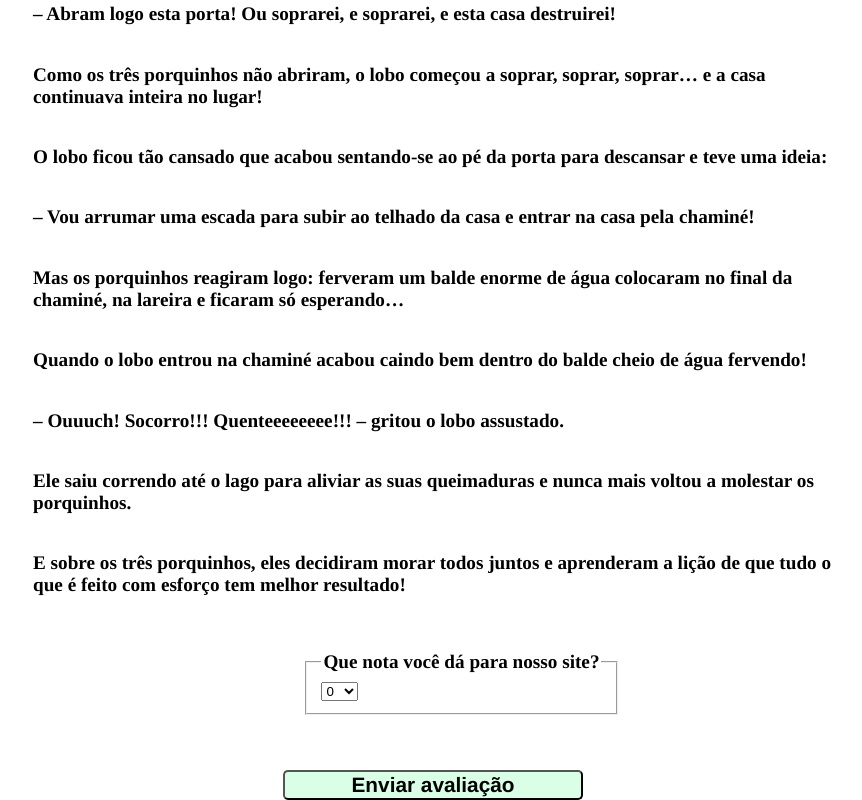
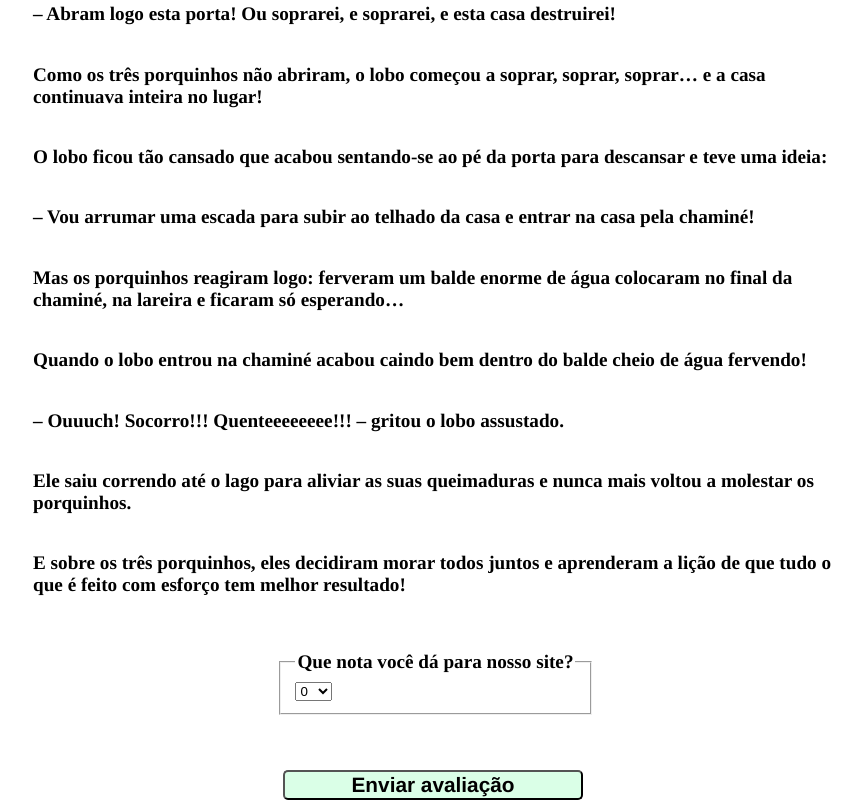
Before and after one commit to Zoe0714/CONTO, a plain HTML site: page conto1.html in a window 1280 px wide. Shown: the part 2551-3351 px from the top of the page, without its empty margins (207-1069 px from the left). Drawn offline with Linux system fonts and the light colour scheme.

Commit message:
Update style_conto1.css

```diff
--- a/style_conto1.css
+++ b/style_conto1.css
@@ -44,7 +44,7 @@ main {
     display: flex;
 	margin: 35px;
     font: bold 1,5rem arial;
-    margin-left: 270px;
+    margin-left: 244px;
 }
 button{
     width: 300px;
```
